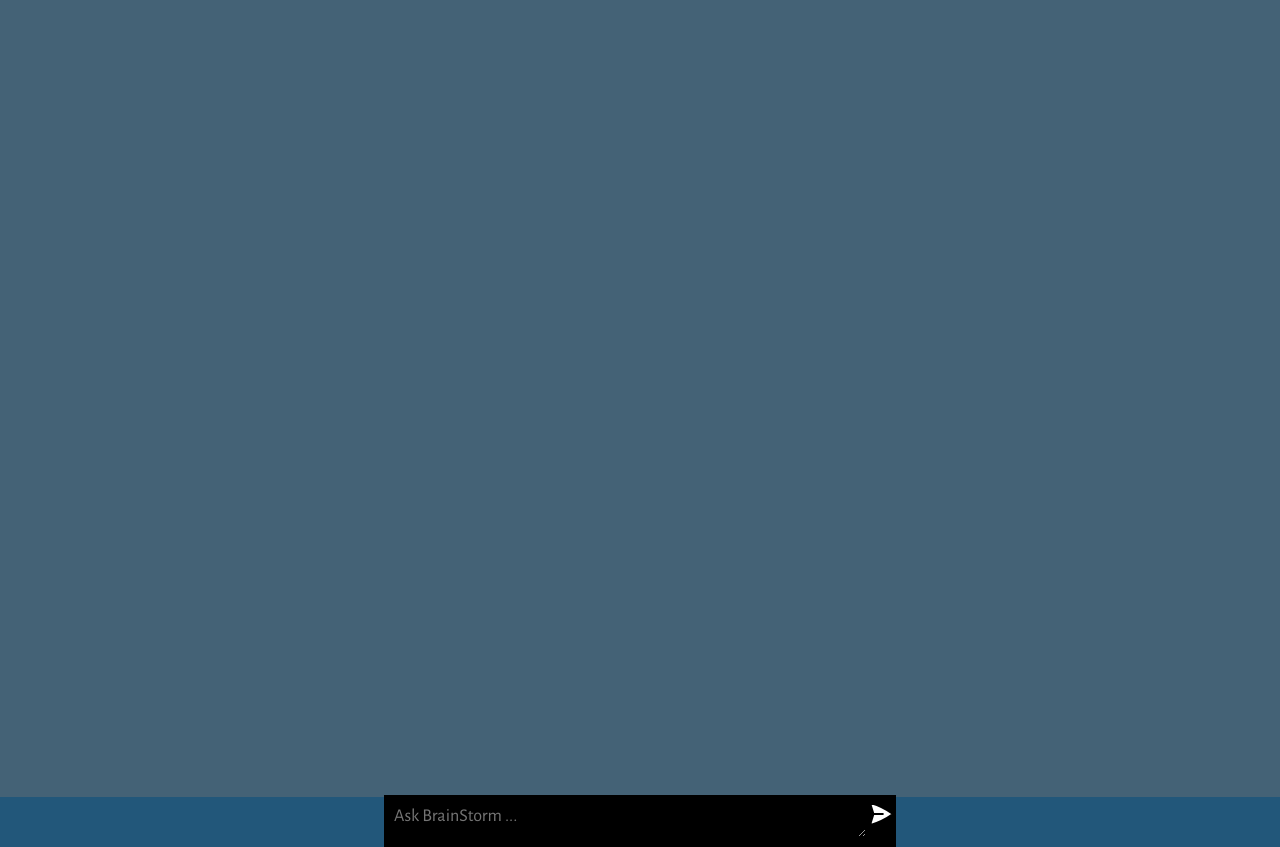
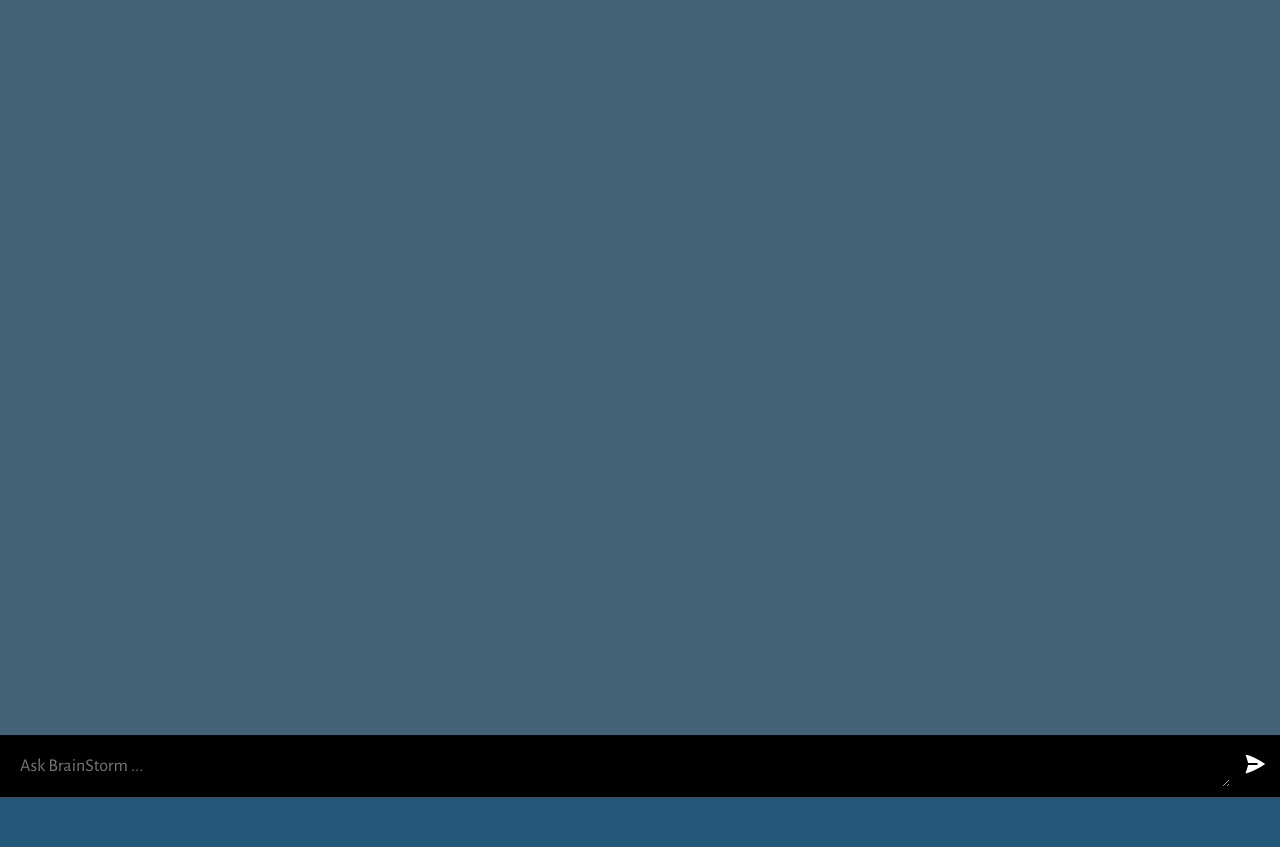
Before and after one commit to loneverse/BrainStorm, a website built with Vite: page client/index.html in a window 1280 px wide. Shown: the part 101-948 px from the top of the page. After the commit the page ends 898 px from the top, so only its background shows below. Built offline with nearby package versions, Linux system fonts and the light colour scheme.

Commit message:
Fixed styles

```diff
--- a/client/index.html
+++ b/client/index.html
@@ -2,7 +2,7 @@
 <html lang="en">
   <head>
     <h1>BrainStorm.AI</h1>
-<h2>Taking the World By Storm <a href="https://github.com/loneverse/BrainStorm:">View on GitHub</a></h2>
+<h2>Taking the World By Storm <a href="https://github.com/loneverse/BrainStorm">View on GitHub</a></h2>
     <meta charset="UTF-8" />
     <link rel="icon" type="image/svg+xml" href="favicon.ico" />
     <meta name="viewport" content="width=device-width, initial-scale=1.0" />
--- a/client/style.css
+++ b/client/style.css
@@ -119,26 +119,25 @@ body {
 }
 
 form {
-  width: 40%;
-  max-width: 1280px;
-  margin: 10px auto;
-  padding-bottom: 10px;
-  margin-bottom: -50px;
-  max-height: 200px;
-  background: #000000;
-  display: flex;
+width: 100%;
+max-width: 1280px;
+margin: 0 auto;
+padding: 10px;
+background: #000000;
+display: flex;
+flex-direction: row;
+gap: 10px;
 }
 
 textarea {
   width: 100%;
-  color: rgb(255, 255, 255);
+  color: #fff;
   font-size: 18px;
   padding: 10px;
   background: transparent;
   border-radius: 5px;
   border: none;
   outline: none;
-
 }
 
 button {
```
